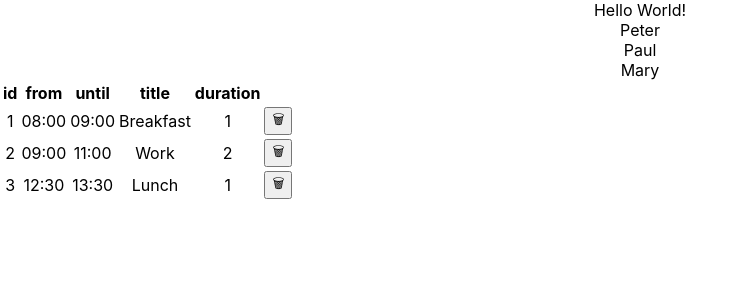
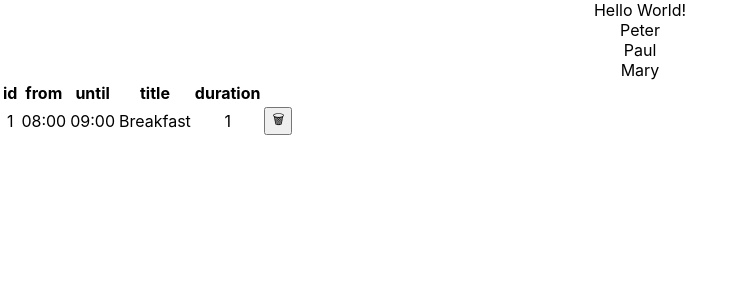
Before and after one commit to sspringer82/ijs-react, a React (Create React App) app: page / in a window 1280 px wide. Shown: the top 300 px of the page, without its empty margins (0-744 px from the left). Built offline with nearby package versions, Linux system fonts and the light colour scheme; data requests are answered from the project's data file.

Commit message:
task 3 - solution

```diff
--- a/data.json
+++ b/data.json
@@ -6,20 +6,6 @@
       "until": "09:00",
       "title": "Breakfast",
       "duration": 1
-    },
-    {
-      "id": 2,
-      "from": "09:00",
-      "until": "11:00",
-      "title": "Work",
-      "duration": 2
-    },
-    {
-      "id": 3,
-      "from": "12:30",
-      "until": "13:30",
-      "title": "Lunch",
-      "duration": 1
     }
   ]
 }
--- a/src/List.tsx
+++ b/src/List.tsx
@@ -1,16 +1,35 @@
 import React, { useEffect, useState } from 'react';
-import fetchData from './fetchData';
+import fetchData, { deleteEntry } from './fetchData';
 import ListItem from './ListItem';
 import Log from './shared/Log';
 
 const List: React.FC = () => {
   const [state, setState] = useState<Log[]>([]);
 
-  function handleDelete(id: number) {
-    setState((prevState) => {
-      const newState = prevState.filter((log) => log.id !== id);
-      return newState;
-    });
+  async function handleDelete(id: number) {
+    // fetch(`http://localhost:3001/logs/${id}`, {
+    //   method: 'DELETE',
+    //   headers: {
+    //     'Content-Type': 'application/json',
+    //   },
+    // }).then((response) => {
+    //   if (response.status === 200) {
+    //     setState((prevState) => prevState.filter((log) => log.id !== id));
+    //   }
+    // });
+    // const response = await fetch(`http://localhost:3001/logs/${id}`, {
+    //   method: 'DELETE',
+    //   headers: {
+    //     'Content-Type': 'application/json',
+    //   },
+    // });
+    // if (response.status === 200) {
+    //   setState((prevState) => prevState.filter((log) => log.id !== id));
+    // }
+
+    if (await deleteEntry(id)) {
+      setState((prevState) => prevState.filter((log) => log.id !== id));
+    }
   }
 
   useEffect(() => {
--- a/src/fetchData.ts
+++ b/src/fetchData.ts
@@ -27,3 +27,13 @@ export default async function fetchData(): Promise<Log[]> {
 // fetchData().then(data => {
 //   setState(data);
 // })
+
+export async function deleteEntry(id: number): Promise<boolean> {
+  const response = await fetch(`http://localhost:3001/logs/${id}`, {
+    method: 'DELETE',
+    headers: {
+      'Content-Type': 'application/json',
+    },
+  });
+  return response.status === 200;
+}
```
